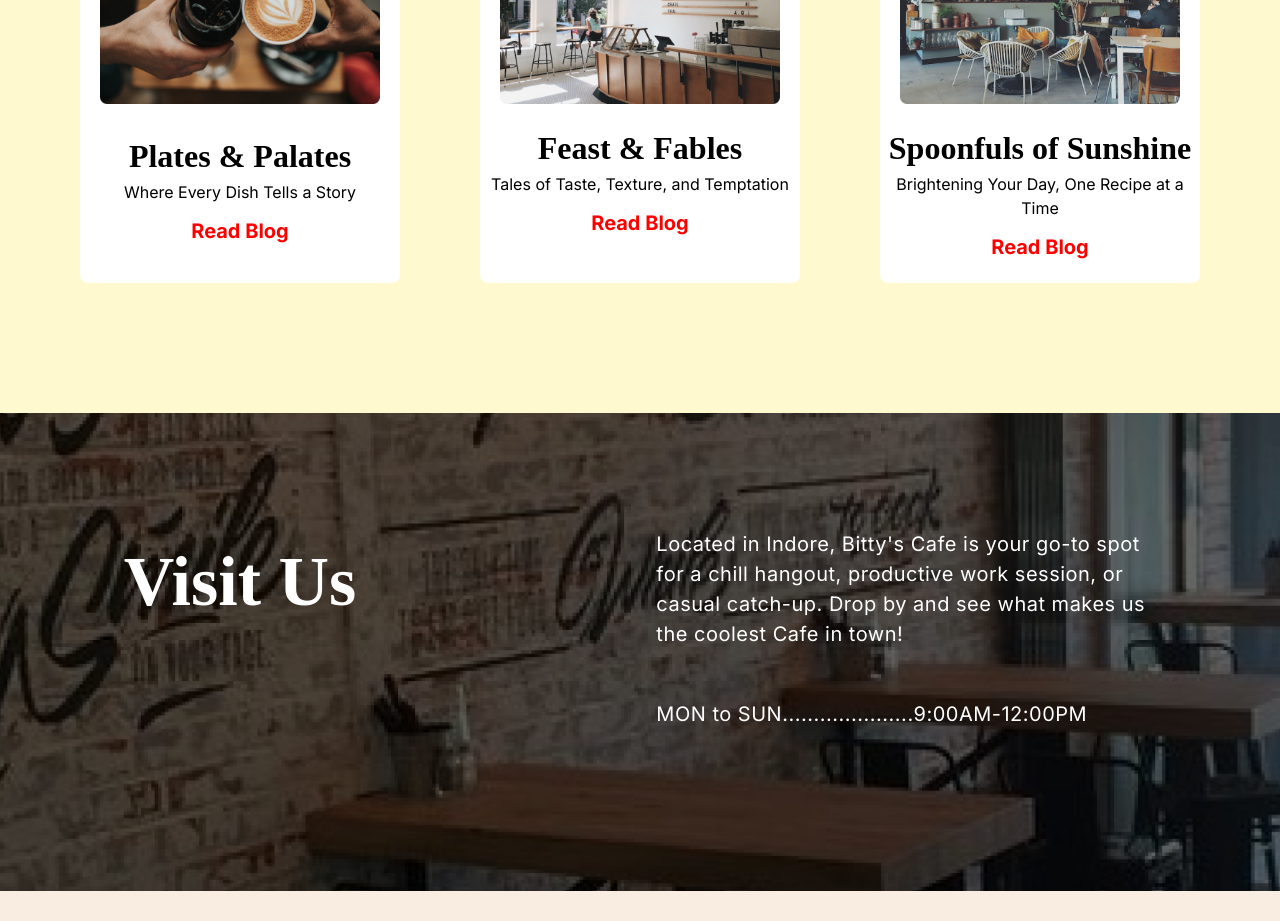
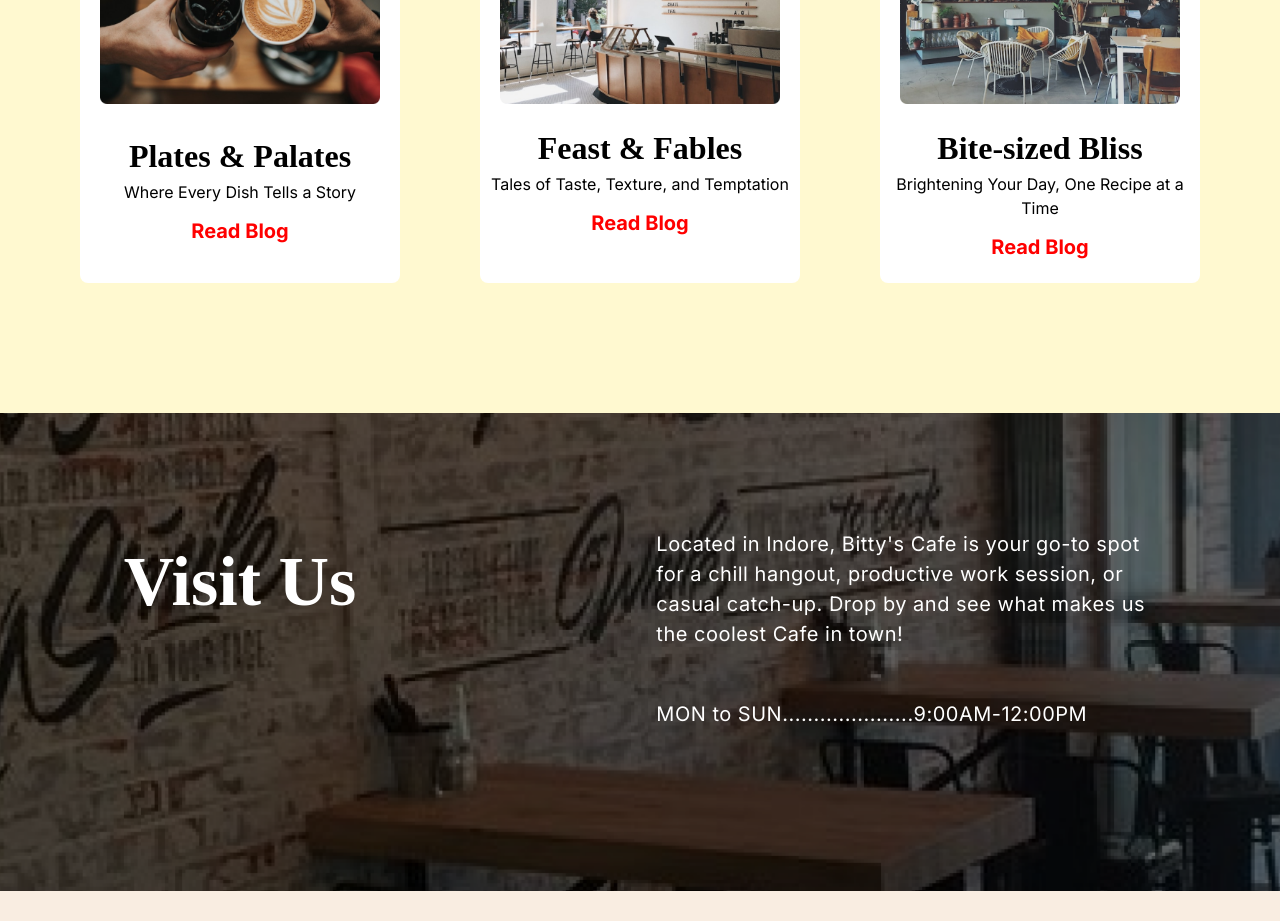
Before and after one commit to hiringtech124/bittys, a Next.js app: page / in a window 1280 px wide. Shown: the part 3080-4001 px from the top of the page. Built offline with nearby package versions, Linux system fonts and the light colour scheme.

Commit message:
push till 20 may

```diff
--- a/src/components/Home/Blogs/Blog.js
+++ b/src/components/Home/Blogs/Blog.js
@@ -35,7 +35,7 @@ function Blog() {
                     <div className='bg-[#fff] w-[320px] h-[420px] max-lg:w-[240px] max-lg:h-[350px] flex flex-col items-center rounded-lg'>
                         <Image src={blog3} className='p-5' alt='Blog Post 3' />
                         <div className='flex flex-col items-center'>
-                            <h1 className='font-serif font-bold text-[32px] max-xl:text-[26px] max-lg:text-[22px] max-md:text-[22px]'>Spoonfuls of Sunshine</h1>
+                            <h1 className='font-serif font-bold text-[32px] max-xl:text-[26px] max-lg:text-[22px] max-md:text-[22px]'>Bite-sized Bliss</h1>
                             <p className='w-[300px] max-lg:text-[13px] max-md:text-[12px] max-lg:w-[220px] max-md:w-[200px] text-center'>Brightening Your Day, One Recipe at a Time</p>
                             <a className='text-[red] text-[20px] font-bold pt-3 max-md:text-[18px]'>Read Blog</a>
                         </div>
--- a/src/components/cafeapp/cafeher.jsx
+++ b/src/components/cafeapp/cafeher.jsx
@@ -69,7 +69,7 @@ const Cafeher = () => {
               {filteredItems.map((item, index) => (
                 <div
                   key={index}
-                  className="dropdown-item max-sm:p-[5px] p-[10px] w-[600px] max-xl:w-[500px] max-md:w-[400px] max-sm:w-[150px] text-[20px] max-md:text-[16px] max-sm:text-[10px] font-serif flex justify-center rounded-xl"
+                  className="dropdown-item cursor-pointer max-sm:p-[5px] p-[10px] w-[600px] max-xl:w-[500px] max-md:w-[400px] max-sm:w-[150px] text-[20px] max-md:text-[16px] max-sm:text-[10px] font-serif flex justify-center rounded-xl"
                   onClick={() => handleSelectItem(item)}
                 >
                   {item.itemName}
```
